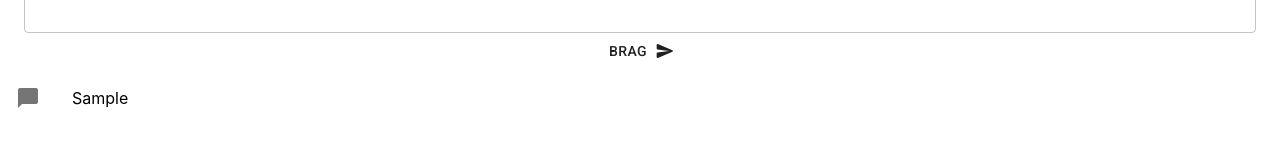
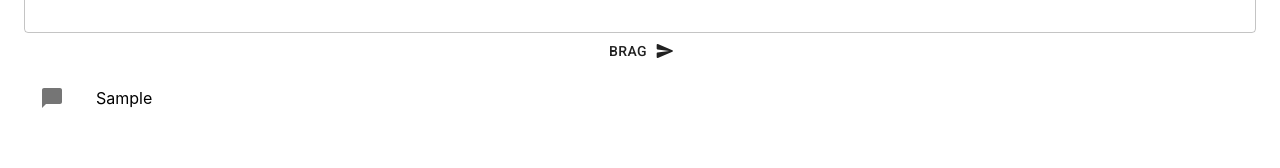
Before and after one commit to gabipilegi/braggy, a React (Create React App) app: page / in a window 1280 px wide. Both pictures are taken after typing "Sample" into the empty fields and a click on the button "BRAG". Shown: the part 132-300 px from the top of the page. Built offline with nearby package versions, Linux system fonts and the light colour scheme.

Commit message:
Fix brag list layout (#16)

```diff
--- a/src/BragsScreen/Brags.jsx
+++ b/src/BragsScreen/Brags.jsx
@@ -5,7 +5,7 @@ import { makeStyles } from '@material-ui/core/styles'
 
 const Brags = ({ brags }) => {
   const useStyles = makeStyles((theme) => ({
-    brags: {
+    brag: {
       wordBreak: 'break-all',
     },
   }))
@@ -13,15 +13,17 @@ const Brags = ({ brags }) => {
   const classes = useStyles()
 
   return (
-    <Container class={classes.brags}>
+    <Container>
       <List>
         {brags.map((brag, index) => (
+          <div class={classes.brag}>
             <ListItem key={index}>
               <ListItemIcon>
                 <ChatBubbleRounded />
               </ListItemIcon>
               {brag}
             </ListItem>
+          </div>
         ))}
       </List>
     </Container>
```
Also changed, not shown: 1 other file (tests, documents, lock files or other folders). Lines whose indentation alone changed are shown as unchanged.
